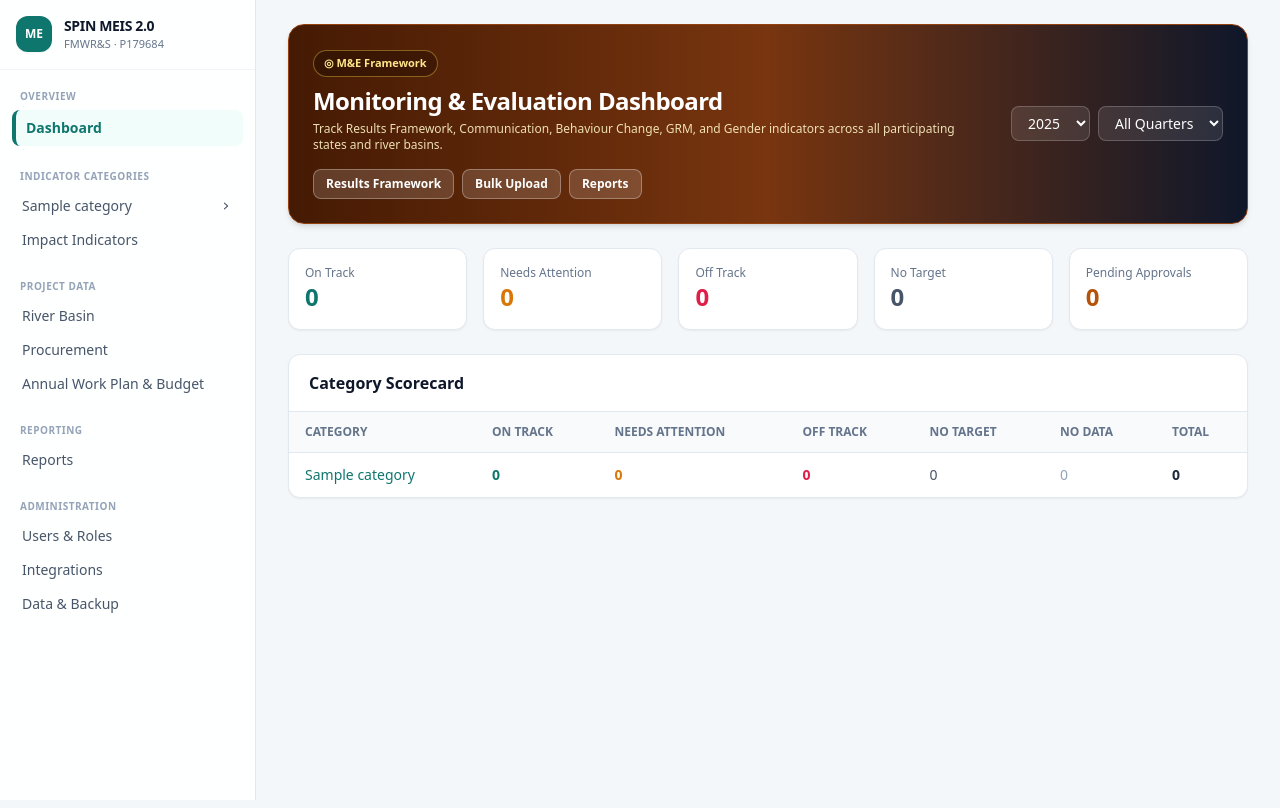
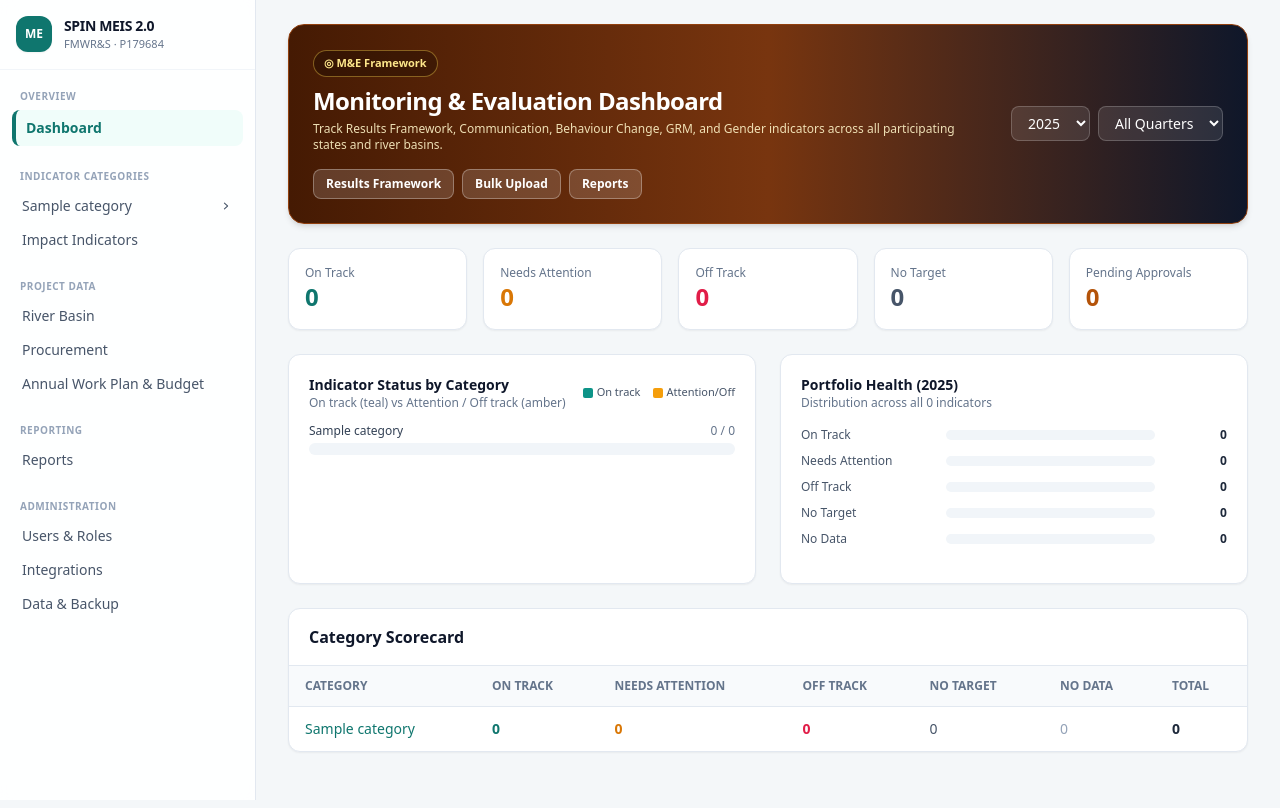
Before and after one commit to ES2-Limited/SPIN-MEIS, a Laravel app: page / in a window 1280 px wide. Run offline with Laravel 12, Linux system fonts and the light colour scheme; tables that the repository leaves empty hold one stand-in row (values such as "Sample post"); style sheets or scripts are compiled from the project's sources; parts of the project's set-up code (start-up, migrations or seed data) failed here and were passed over; some libraries are stand-ins or nearby versions.

Commit message:
UI: add category status and portfolio health charts to Dashboard

```diff
--- a/resources/views/livewire/dashboard.blade.php
+++ b/resources/views/livewire/dashboard.blade.php
@@ -53,6 +53,76 @@
         </div>
     </div>
 
+    <div class="grid grid-cols-1 lg:grid-cols-2 gap-6">
+        {{-- Category Status SVG Bar Chart --}}
+        <div class="bg-white border border-slate-200 rounded-xl p-5 shadow-sm">
+            <div class="flex items-center justify-between mb-3">
+                <div>
+                    <h2 class="text-sm font-bold text-slate-900">Indicator Status by Category</h2>
+                    <p class="text-xs text-slate-500">On track (teal) vs Attention / Off track (amber)</p>
+                </div>
+                <div class="flex items-center gap-3 text-[11px] text-slate-600">
+                    <span class="inline-flex items-center gap-1"><i class="w-2.5 h-2.5 rounded-sm bg-teal-600 inline-block"></i>On track</span>
+                    <span class="inline-flex items-center gap-1"><i class="w-2.5 h-2.5 rounded-sm bg-amber-500 inline-block"></i>Attention/Off</span>
+                </div>
+            </div>
+            @php
+                $maxCat = max(1, collect($scorecard)->max('total') ?? 1);
+            @endphp
+            <div class="space-y-3">
+                @foreach($scorecard as $row)
+                    @php
+                        $onW = round(($row['on_track'] / $maxCat) * 100);
+                        $warnW = round((($row['needs_attention'] + $row['off_track']) / $maxCat) * 100);
+                    @endphp
+                    <div>
+                        <div class="flex justify-between text-xs mb-1">
+                            <span class="font-medium text-slate-700 truncate">{{ $row['name'] }}</span>
+                            <span class="text-slate-500 tabular-nums">{{ $row['on_track'] }} / {{ $row['total'] }}</span>
+                        </div>
+                        <div class="h-3 w-full bg-slate-100 rounded-full overflow-hidden flex">
+                            @if($onW > 0)
+                                <div class="bg-teal-600 h-full transition-all" style="width: {{ $onW }}%"></div>
+                            @endif
+                            @if($warnW > 0)
+                                <div class="bg-amber-500 h-full transition-all" style="width: {{ $warnW }}%"></div>
+                            @endif
+                        </div>
+                    </div>
+                @endforeach
+            </div>
+        </div>
+
+        {{-- Overall Portfolio Health Donut / Summary --}}
+        <div class="bg-white border border-slate-200 rounded-xl p-5 shadow-sm flex flex-col justify-between">
+            <div>
+                <h2 class="text-sm font-bold text-slate-900">Portfolio Health ({{ $year }})</h2>
+                <p class="text-xs text-slate-500">Distribution across all {{ $headline['total_indicators'] }} indicators</p>
+            </div>
+            @php
+                $tot = max(1, $headline['total_indicators']);
+                $bars = [
+                    ['label' => 'On Track', 'count' => $headline['on_track'], 'color' => 'bg-teal-600'],
+                    ['label' => 'Needs Attention', 'count' => $headline['needs_attention'], 'color' => 'bg-amber-500'],
+                    ['label' => 'Off Track', 'count' => $headline['off_track'], 'color' => 'bg-rose-600'],
+                    ['label' => 'No Target', 'count' => $headline['no_target'], 'color' => 'bg-slate-400'],
+                    ['label' => 'No Data', 'count' => $headline['no_data'], 'color' => 'bg-slate-200'],
+                ];
+            @endphp
+            <div class="space-y-2.5 my-4">
+                @foreach($bars as $b)
+                    <div class="grid grid-cols-12 items-center gap-2 text-xs">
+                        <span class="col-span-4 text-slate-600 font-medium">{{ $b['label'] }}</span>
+                        <div class="col-span-6 h-2.5 bg-slate-100 rounded-full overflow-hidden">
+                            <div class="{{ $b['color'] }} h-full rounded-full" style="width: {{ round(($b['count'] / $tot) * 100) }}%"></div>
+                        </div>
+                        <span class="col-span-2 text-right font-semibold text-slate-800 tabular-nums">{{ $b['count'] }}</span>
+                    </div>
+                @endforeach
+            </div>
+        </div>
+    </div>
+
     <div class="bg-white border border-slate-200 rounded-xl shadow-sm overflow-x-auto">
         <div class="px-5 py-4 border-b border-slate-200 font-semibold text-slate-900">Category Scorecard</div>
         <table class="min-w-full divide-y divide-slate-200 text-sm">
```
